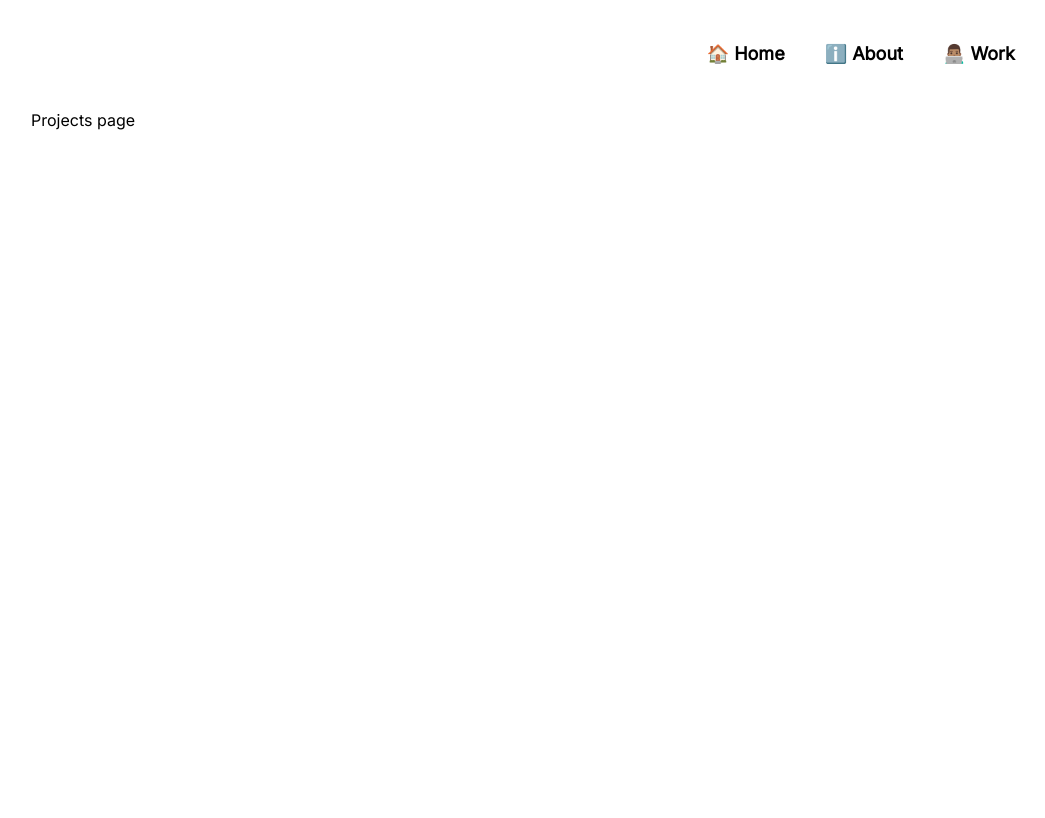
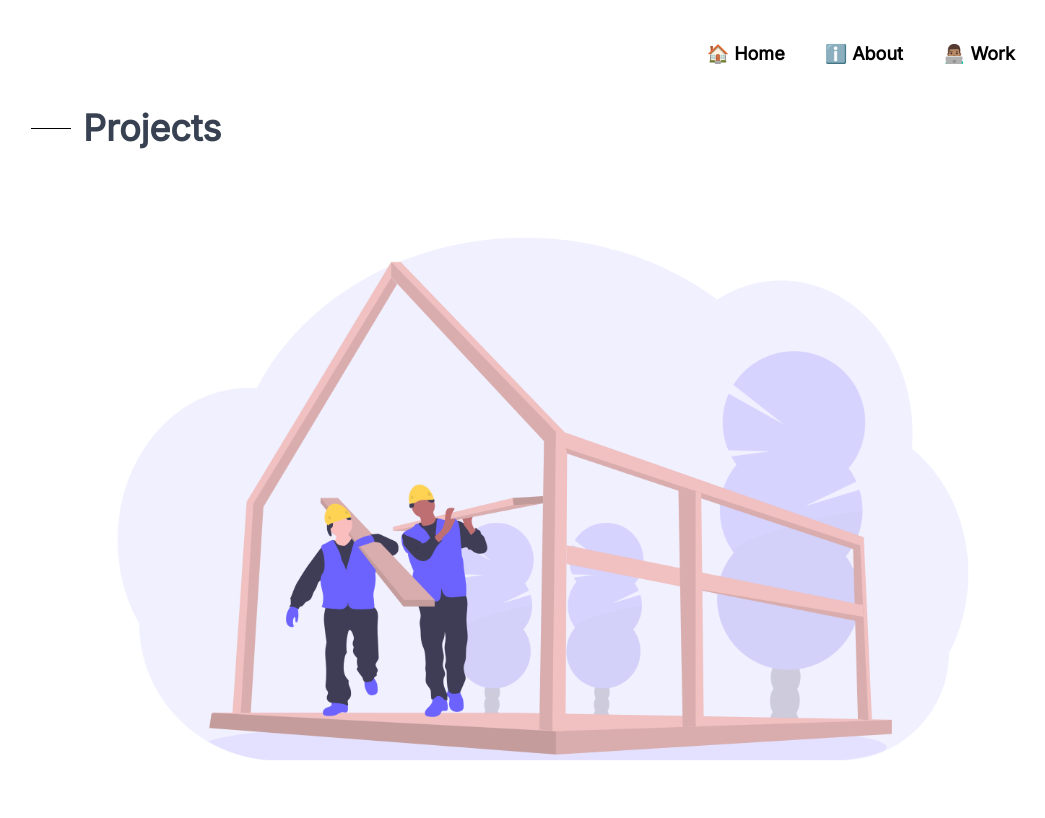
Before and after one commit to RaithZx/portfolio, a Gatsby site: page /Projects in a window 1280 px wide. Shown: the whole page, without its empty margins (97-1142 px from the left). Built offline with nearby package versions, Linux system fonts and the light colour scheme; Gatsby itself is replaced by a stand-in of ours; some packages are replaced by stand-ins of ours.

Commit message:
Added Image to Projects Page

```diff
--- a/src/components/SocialMedia.js
+++ b/src/components/SocialMedia.js
@@ -63,7 +63,8 @@ const SocialMedia = () => {
              target="_blank"
              className="text-primary font-bold mr-3 text-lg mr-6"
              >
-               <GatsbyImage image={image} alt="xx"/>
+               <GatsbyImage image={image} alt="xx"
+               placeholder="blurred"/>
 
         </a>)
       })}
--- a/src/pages/Projects.js
+++ b/src/pages/Projects.js
@@ -1,11 +1,26 @@
 import * as React from "react";
 import Layout from "../components/Layout";
+import { StaticImage, GatsbyImage, getImage } from "gatsby-plugin-image";
+import { Link, StaticQuery, graphql, usestaticQuery } from "gatsby";
 
-const Index = ({location}) => {
+const Projects = ({ location }) => {
   return (
     <Layout location={location}>
-        Projects page
+      <div id="projects">
+        <div className="flex flex-col">
+          <div className="flex items-center justify-start mb-8">
+            <div className="w-10 border-b border-solid border-black"></div>
+            <h1 className="ml-3 text-4xl text-primary font-bold ">
+              <Link to="/Projects">Projects</Link>
+            </h1>
+          </div>
+          <StaticImage
+            src="../images/underConstruction.png"
+            placeholder="blurred"
+          />
+        </div>
+      </div>
     </Layout>
   );
-}
-export default Index;
+};
+export default Projects;
```
